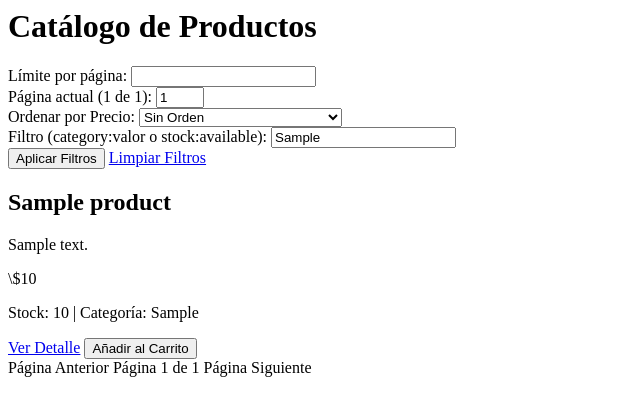
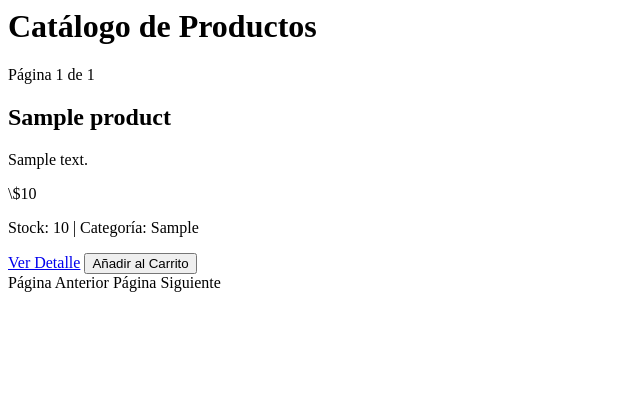
Before and after one commit to igna2030/Entrega1_coderhouse_-Backend-I, a Node server app: template proyecto/src/views/productos.handlebars in a window 1280 px wide. Shown: the top 416 px of the page, without its empty margins (0-640 px from the left). Run offline with Node 20, Linux system fonts and the light colour scheme; tables that the repository leaves empty hold one stand-in row (values such as "Sample post"); the template is opened without the code that fills it: values that come from a table or form of the project are taken from there, most other values are stand-ins (such as "Sample title", 1, 10 or a date in 2020); some libraries are stand-ins or nearby versions.

Commit message:
Update productos.handlebars

```diff
--- a/proyecto/src/views/productos.handlebars
+++ b/proyecto/src/views/productos.handlebars
@@ -1,35 +1,8 @@
 <div class="container mx-auto p-4">
     <h1 class="text-3xl font-bold mb-6 text-center text-indigo-700">Catálogo de Productos</h1>
 
-    <div class="bg-gray-100 p-4 rounded-lg shadow-md mb-6 flex flex-wrap gap-4 items-end">
-        <form id="filter-form" action="/products" method="GET" class="flex flex-wrap gap-4 items-end w-full">
-            <div class="flex flex-col">
-                <label for="limit" class="text-sm font-medium text-gray-700">Límite por página:</label>
-                <input type="number" name="limit" id="limit" value="{{currentLimit}}" class="mt-1 p-2 border border-gray-300 rounded-md w-24">
-            </div>
-
-            <div class="flex flex-col">
-                <label for="page" class="text-sm font-medium text-gray-700">Página actual ({{currentPage}} de {{totalPages}}):</label>
-                <input type="number" name="page" id="page" value="{{currentPage}}" min="1" max="{{totalPages}}" class="mt-1 p-2 border border-gray-300 rounded-md w-24">
-            </div>
-
-            <div class="flex flex-col">
-                <label for="sort" class="text-sm font-medium text-gray-700">Ordenar por Precio:</label>
-                <select name="sort" id="sort" class="mt-1 p-2 border border-gray-300 rounded-md">
-                    <option value="" {{#unless currentSort}}selected{{/unless}}>Sin Orden</option>
-                    <option value="asc" {{#if (eq currentSort 'asc')}}selected{{/if}}>Ascendente (Menor a Mayor)</option>
-                    <option value="desc" {{#if (eq currentSort 'desc')}}selected{{/if}}>Descendente (Mayor a Menor)</option>
-                </select>
-            </div>
-
-            <div class="flex flex-col">
-                <label for="query" class="text-sm font-medium text-gray-700">Filtro (category:valor o stock:available):</label>
-                <input type="text" name="query" id="query" value="{{currentQuery}}" placeholder="Ej: category:ropa" class="mt-1 p-2 border border-gray-300 rounded-md w-48">
-            </div>
-
-            <button type="submit" class="bg-indigo-600 text-white px-4 py-2 rounded-md hover:bg-indigo-700 transition duration-150 shadow-md">Aplicar Filtros</button>
-            <a href="/products" class="bg-gray-400 text-white px-4 py-2 rounded-md hover:bg-gray-500 transition duration-150 shadow-md">Limpiar Filtros</a>
-        </form>
+    <div class="mb-6 flex justify-center items-center">
+        <span class="text-xl font-semibold text-gray-700">Página {{currentPage}} de {{totalPages}}</span>
     </div>
 
     <div class="grid grid-cols-1 sm:grid-cols-2 md:grid-cols-3 lg:grid-cols-4 gap-6">
@@ -50,7 +23,7 @@
             </div>
         </div>
         {{else}}
-        <p class="col-span-full text-center text-lg text-gray-500">No se encontraron productos con los filtros aplicados.</p>
+        <p class="col-span-full text-center text-lg text-gray-500">No se encontraron productos en el catálogo.</p>
         {{/each}}
     </div>
 
@@ -61,8 +34,6 @@
         <span class="bg-gray-200 text-gray-500 px-4 py-2 rounded-lg cursor-not-allowed">Página Anterior</span>
         {{/if}}
 
-        <span class="text-xl font-semibold text-gray-700">Página {{currentPage}} de {{totalPages}}</span>
-
         {{#if hasNextPage}}
         <a href="{{nextLink}}" class="bg-indigo-600 text-white px-4 py-2 rounded-lg hover:bg-indigo-700 transition duration-150">Página Siguiente</a>
         {{else}}
```
